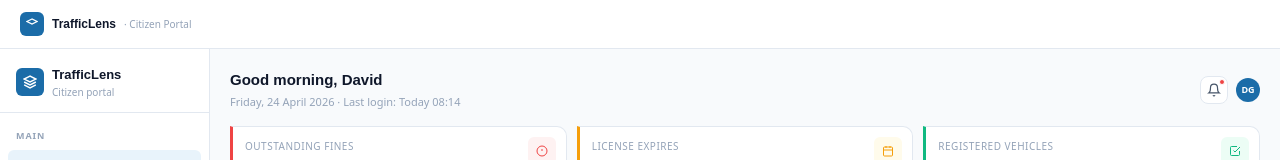
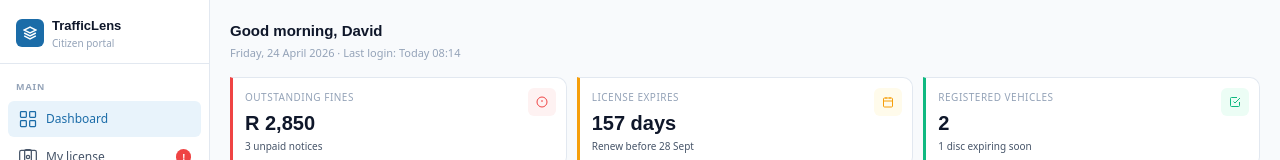
Before and after one commit to MondeNel/traffic-app, a React (Vite) app in the folder trafficlens/: page /dashboard in a window 1280 px wide. Shown: the top 160 px of the page. Built offline with nearby package versions, Linux system fonts and the light colour scheme.

Commit message:
Move notification bell to mobile header only, remove duplicate from dashboard content

```diff
--- a/trafficlens/src/components/layout/CitizenLayout.jsx
+++ b/trafficlens/src/components/layout/CitizenLayout.jsx
@@ -1,4 +1,3 @@
-import { useState } from 'react';
 import { useLocation, useNavigate } from 'react-router-dom';
 
 const navItems = [
@@ -38,7 +37,6 @@ const iconPaths = {
 };
 
 const CitizenLayout = ({ children, user }) => {
-  const [mobileMenuOpen, setMobileMenuOpen] = useState(false);
   const location = useLocation();
   const navigate = useNavigate();
 
@@ -46,45 +44,6 @@ const CitizenLayout = ({ children, user }) => {
 
   return (
     <div className="flex flex-col h-screen bg-[#F8FAFC]">
-      {/* Desktop Header */}
-      <div className="hidden md:flex bg-white border-b border-[#E2E8F0] px-5 py-3 flex-shrink-0 items-center gap-2">
-        <div className="w-6 h-6 bg-[#1B6CA8] rounded-md flex items-center justify-center">
-          <svg viewBox="0 0 24 24" className="w-3 h-3 stroke-white fill-none" strokeWidth="2.5">
-            <path d="M12 2L2 7l10 5 10-5-10-5z"/>
-          </svg>
-        </div>
-        <span className="text-xs font-semibold text-[#0F172A]" style={{ fontFamily: "'Space Grotesk', sans-serif" }}>
-          TrafficLens
-        </span>
-        <span className="text-[10px] text-[#94A3B8]">· Citizen Portal</span>
-      </div>
-
-      {/* Mobile Header */}
-      <div className="md:hidden bg-white border-b border-[#E2E8F0] px-4 py-3 flex-shrink-0 flex items-center justify-between">
-        <div className="flex items-center gap-2">
-          <div className="w-7 h-7 bg-[#1B6CA8] rounded-md flex items-center justify-center">
-            <svg viewBox="0 0 24 24" className="w-3.5 h-3.5 stroke-white fill-none" strokeWidth="2.5">
-              <path d="M12 2L2 7l10 5 10-5-10-5z"/>
-            </svg>
-          </div>
-          <span className="text-sm font-semibold text-[#0F172A]" style={{ fontFamily: "'Space Grotesk', sans-serif" }}>
-            TrafficLens
-          </span>
-        </div>
-        <div className="flex items-center gap-2">
-          <button className="w-8 h-8 rounded-lg border border-[#E2E8F0] flex items-center justify-center bg-white relative">
-            <svg viewBox="0 0 24 24" className="w-4 h-4 stroke-[#475569] fill-none" strokeWidth="1.5">
-              <path d="M18 8A6 6 0 0 0 6 8c0 7-3 9-3 9h18s-3-2-3-9"/>
-              <path d="M13.73 21a2 2 0 0 1-3.46 0"/>
-            </svg>
-            <div className="absolute top-1 right-1 w-2 h-2 bg-[#EF4444] rounded-full border border-white"></div>
-          </button>
-          <div className="w-7 h-7 rounded-full bg-[#1B6CA8] text-white text-[10px] font-bold flex items-center justify-center">
-            {user?.first_name?.[0]}{user?.last_name?.[0]}
-          </div>
-        </div>
-      </div>
-
       <div className="flex flex-1 overflow-hidden">
         {/* Desktop Sidebar */}
         <div className="hidden md:flex w-[210px] bg-white border-r border-[#E2E8F0] flex-col flex-shrink-0">
@@ -137,7 +96,7 @@ const CitizenLayout = ({ children, user }) => {
 
           <div className="p-3 border-t border-[#E2E8F0] flex items-center gap-2">
             <div className="w-7 h-7 rounded-full bg-[#1B6CA8] text-white text-[10px] font-bold flex items-center justify-center flex-shrink-0">
-              {user?.first_name?.[0]}{user?.last_name?.[0]}
+              DG
             </div>
             <div className="flex-1 min-w-0">
               <div className="text-[11px] font-medium text-[#0F172A] truncate">
@@ -152,6 +111,33 @@ const CitizenLayout = ({ children, user }) => {
 
         {/* Main Content */}
         <div className="flex-1 overflow-y-auto">
+          {/* Mobile Header */}
+          <div className="md:hidden bg-white border-b border-[#E2E8F0] px-4 py-3 flex items-center justify-between sticky top-0 z-10">
+            <div className="flex items-center gap-2">
+              <div className="w-7 h-7 bg-[#1B6CA8] rounded-md flex items-center justify-center">
+                <svg viewBox="0 0 24 24" className="w-3.5 h-3.5 stroke-white fill-none" strokeWidth="2.5">
+                  <path d="M12 2L2 7l10 5 10-5-10-5z"/>
+                </svg>
+              </div>
+              <span className="text-sm font-semibold text-[#0F172A]" style={{ fontFamily: "'Space Grotesk', sans-serif" }}>
+                TrafficLens
+              </span>
+            </div>
+            <div className="flex items-center gap-2">
+              {/* Notification bell - only here on mobile */}
+              <button className="w-8 h-8 rounded-lg border border-[#E2E8F0] flex items-center justify-center bg-white relative">
+                <svg viewBox="0 0 24 24" className="w-4 h-4 stroke-[#475569] fill-none" strokeWidth="1.5">
+                  <path d="M18 8A6 6 0 0 0 6 8c0 7-3 9-3 9h18s-3-2-3-9"/>
+                  <path d="M13.73 21a2 2 0 0 1-3.46 0"/>
+                </svg>
+                <div className="absolute top-1 right-1 w-2 h-2 bg-[#EF4444] rounded-full border border-white"></div>
+              </button>
+              <div className="w-7 h-7 rounded-full bg-[#1B6CA8] text-white text-[10px] font-bold flex items-center justify-center">
+                DG
+              </div>
+            </div>
+          </div>
+
           <div className="p-3 md:p-5 pb-20 md:pb-5">
             {children}
           </div>
--- a/trafficlens/src/pages/citizen/Dashboard.jsx
+++ b/trafficlens/src/pages/citizen/Dashboard.jsx
@@ -8,7 +8,7 @@ const Dashboard = () => {
   return (
     <CitizenLayout user={demoUser}>
       <div className="flex flex-col gap-4">
-        {/* Welcome header */}
+        {/* Welcome header - no notification bell */}
         <div className="flex items-center justify-between">
           <div>
             <h1 className="text-[15px] font-semibold text-[#0F172A]" style={{ fontFamily: "'Space Grotesk', sans-serif" }}>
@@ -22,18 +22,6 @@ const Dashboard = () => {
                 year: 'numeric'
               })} · Last login: Today 08:14
             </p>
-          </div>
-          <div className="flex items-center gap-2">
-            <button className="w-7 h-7 rounded-lg border border-[#E2E8F0] flex items-center justify-center bg-white relative">
-              <svg viewBox="0 0 24 24" className="w-3.5 h-3.5 stroke-[#475569] fill-none" strokeWidth="2">
-                <path d="M18 8A6 6 0 0 0 6 8c0 7-3 9-3 9h18s-3-2-3-9"/>
-                <path d="M13.73 21a2 2 0 0 1-3.46 0"/>
-              </svg>
-              <div className="absolute top-0.5 right-0.5 w-1.5 h-1.5 bg-[#EF4444] rounded-full border border-white"></div>
-            </button>
-            <div className="w-6 h-6 rounded-full bg-[#1B6CA8] text-white text-[9px] font-bold flex items-center justify-center">
-              DG
-            </div>
           </div>
         </div>
 
```
